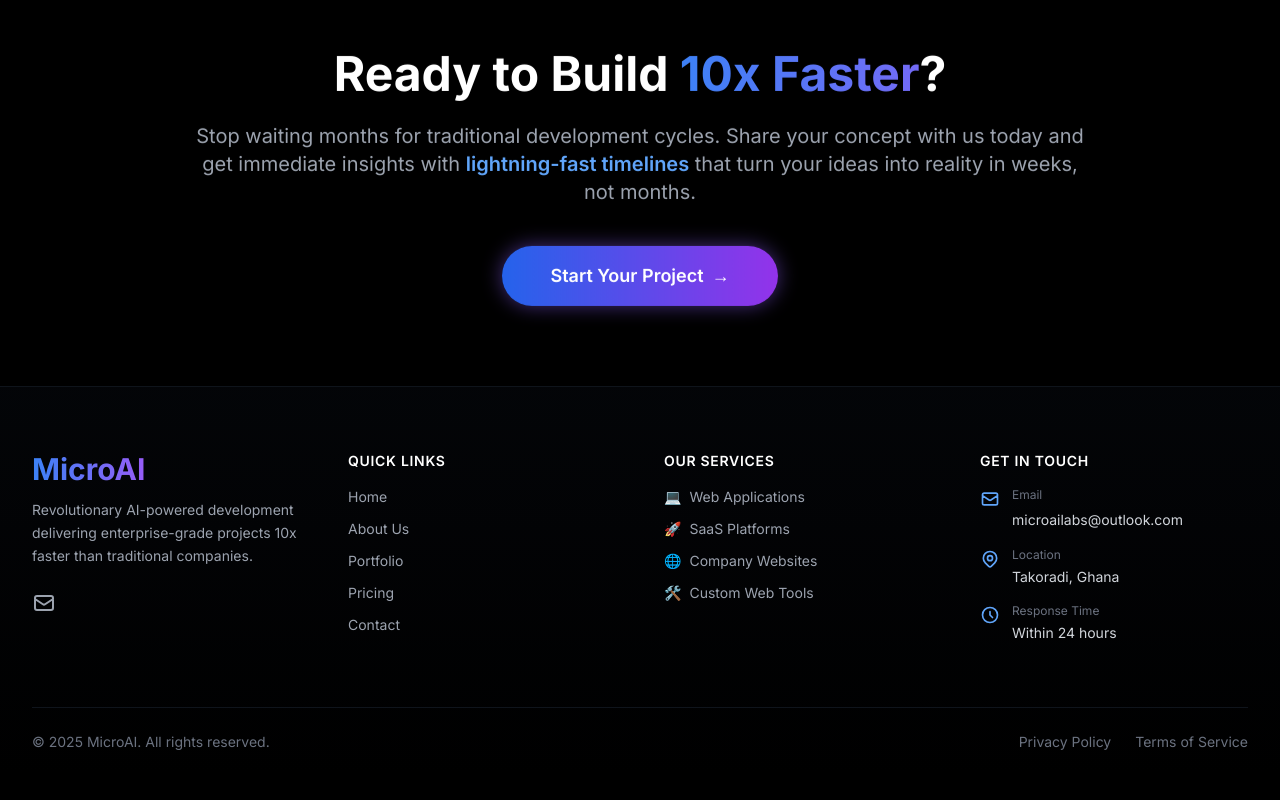
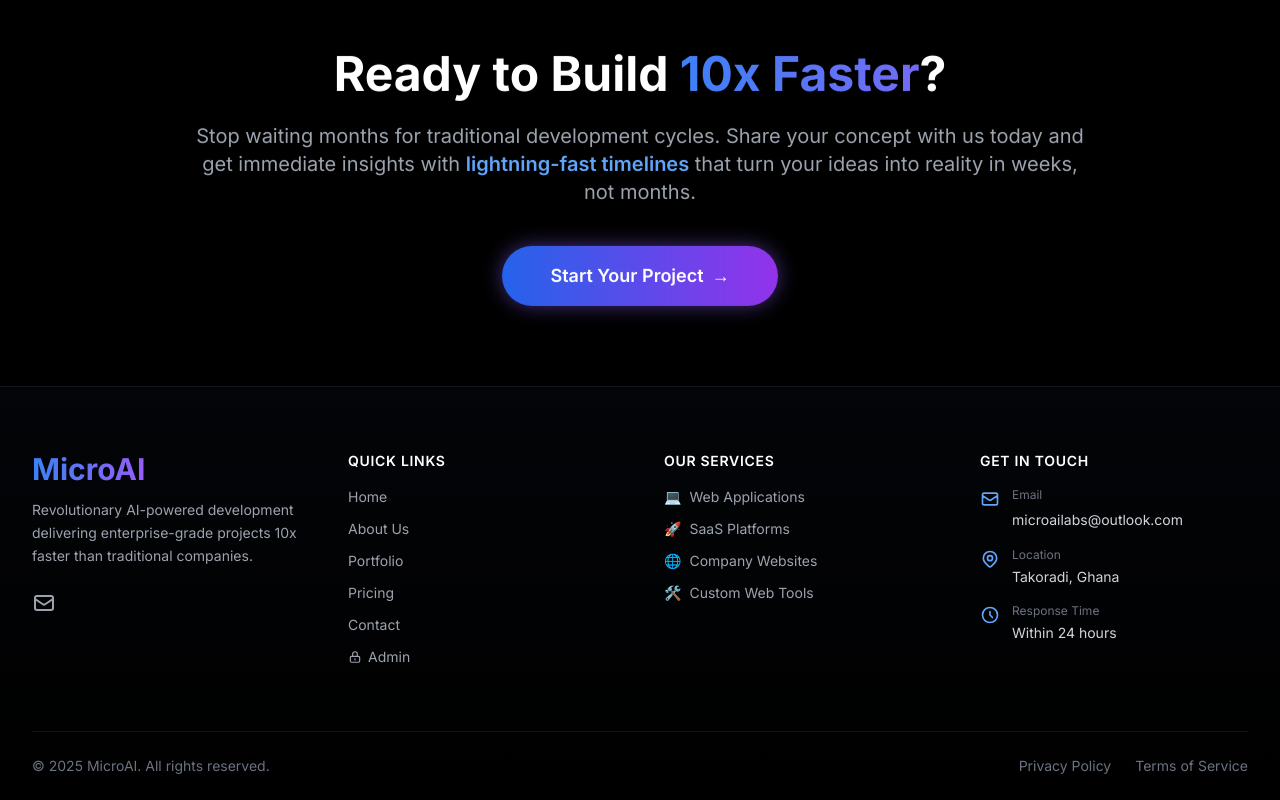
Before and after one commit to FyliaCare/MicroAI, a Next.js app: page / in a window 1280 px wide. Shown: the part 2432-3232 px from the top of the page. Before the commit the page ends 3208 px from the top, so only its background shows below. Built offline with nearby package versions, Linux system fonts and the light colour scheme.

Commit message:
Add admin dashboard link to footer menu

```diff
--- a/src/components/layout/Footer.tsx
+++ b/src/components/layout/Footer.tsx
@@ -68,6 +68,17 @@ export default function Footer() {
                   <Link href="/contact" className="text-gray-400 hover:text-blue-400 transition-colors text-sm flex items-center group">
                     <span className="w-0 group-hover:w-2 h-0.5 bg-blue-400 transition-all mr-0 group-hover:mr-2"></span>
                     Contact
+                  </Link>
+                </li>
+                <li>
+                  <Link href="/admin" className="text-gray-400 hover:text-purple-400 transition-colors text-sm flex items-center group">
+                    <span className="w-0 group-hover:w-2 h-0.5 bg-purple-400 transition-all mr-0 group-hover:mr-2"></span>
+                    <span className="flex items-center">
+                      <svg className="w-3.5 h-3.5 mr-1.5" fill="none" stroke="currentColor" viewBox="0 0 24 24">
+                        <path strokeLinecap="round" strokeLinejoin="round" strokeWidth={2} d="M12 15v2m-6 4h12a2 2 0 002-2v-6a2 2 0 00-2-2H6a2 2 0 00-2 2v6a2 2 0 002 2zm10-10V7a4 4 0 00-8 0v4h8z" />
+                      </svg>
+                      Admin
+                    </span>
                   </Link>
                 </li>
               </ul>
```
Also changed, not shown: 1 other file (tests, documents, lock files or other folders).
